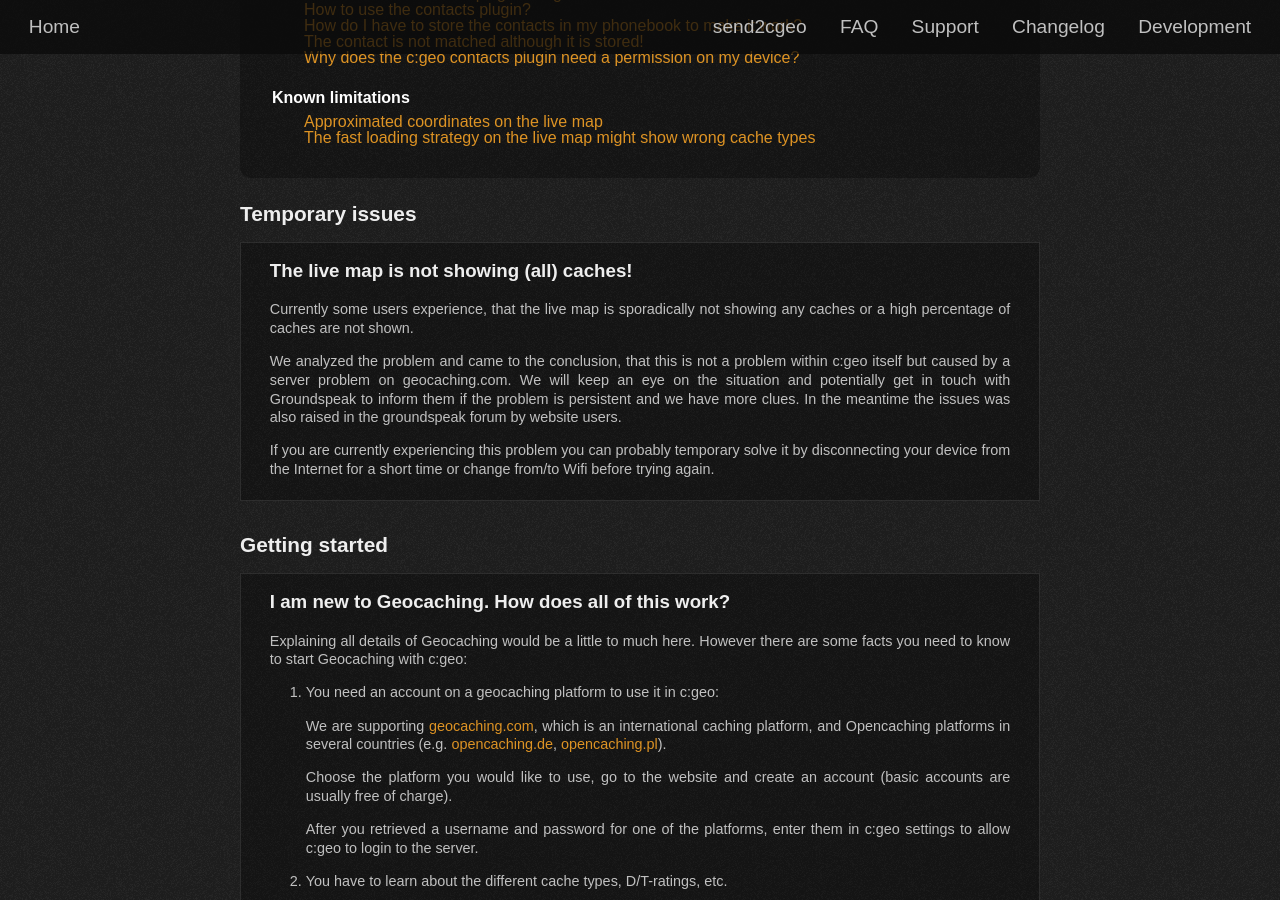
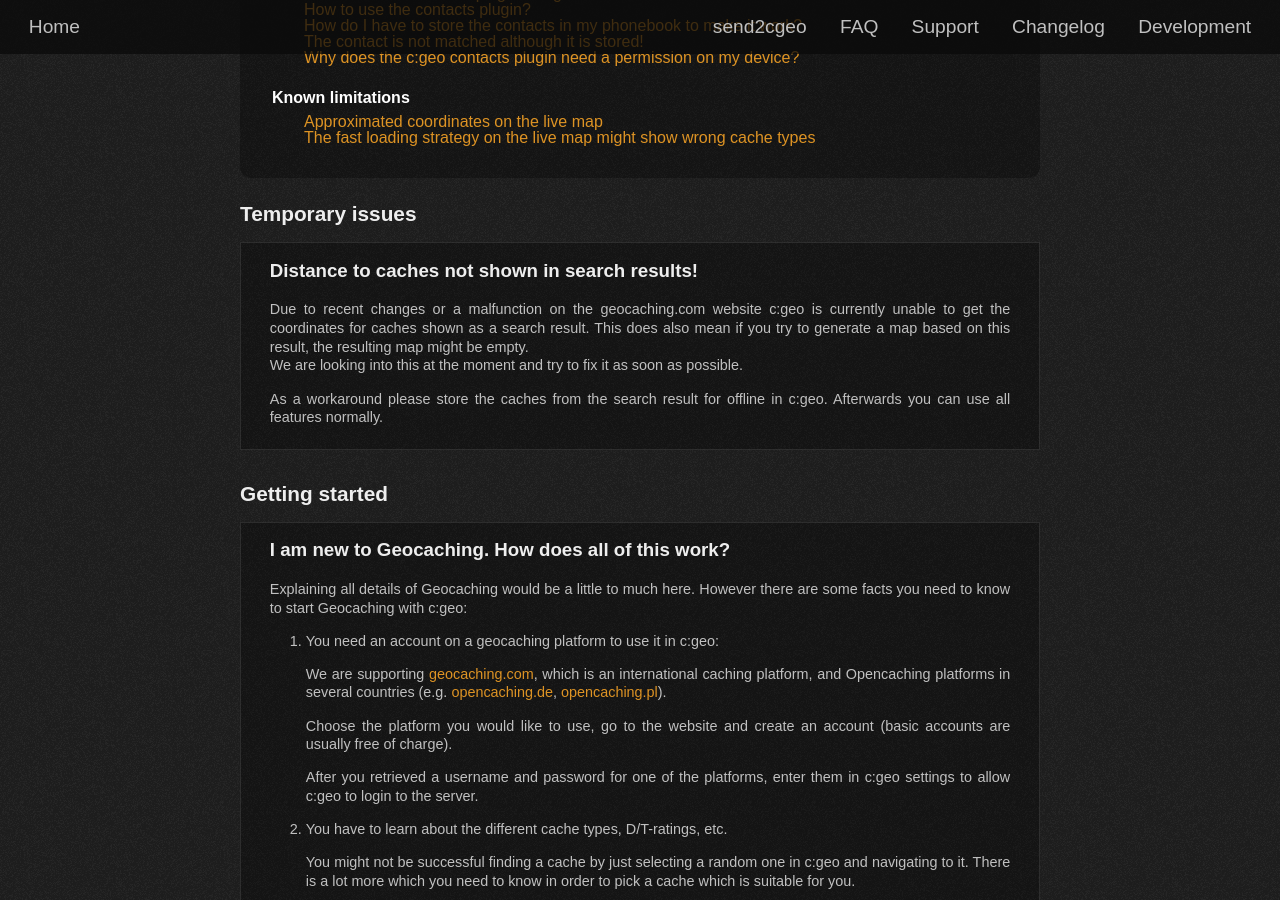
Before and after one commit to cgeo/cgeo.github.io, a Jekyll site: the page built from faq.html, in a window 1280 px wide and 900 px high, scrolled down 2655 px. Built offline with Jekyll 4.4.1, drawn with Linux system fonts in a browser that asks for light colours; some web fonts are replaced; some of the changed text lies outside the part shown.

Commit message:
FAQ: Add temporary issue

```diff
--- a/_data/faq.yml
+++ b/_data/faq.yml
@@ -1,15 +1,13 @@
 - title: Temporary issues
   items:
-      - title: The live map is not showing (all) caches!
-        id: 5914
+      - title: Distance to caches not shown in search results!
+        id: 6029
         content: |
-            Currently some users experience, that the live map is sporadically not showing any caches or a high percentage of caches are not shown.
+            Due to recent changes or a malfunction on the geocaching.com website c:geo is currently unable to get the coordinates for caches shown as a search result.
+            This does also mean if you try to generate a map based on this result, the resulting map might be empty.\\
+            We are looking into this at the moment and try to fix it as soon as possible.
 
-            We analyzed the problem and came to the conclusion, that this is not a problem within c:geo itself but caused by a server problem on geocaching.com.
-            We will keep an eye on the situation and potentially get in touch with Groundspeak to inform them if the problem is persistent and we have more clues.
-            In the meantime the issues was also raised in the groundspeak forum by website users.
-
-            If you are currently experiencing this problem you can probably temporary solve it by disconnecting your device from the Internet for a short time or change from/to Wifi before trying again.
+            As a workaround please store the caches from the search result for offline in c:geo. Afterwards you can use all features normally.
 
 - title: Getting started
   items:
```
